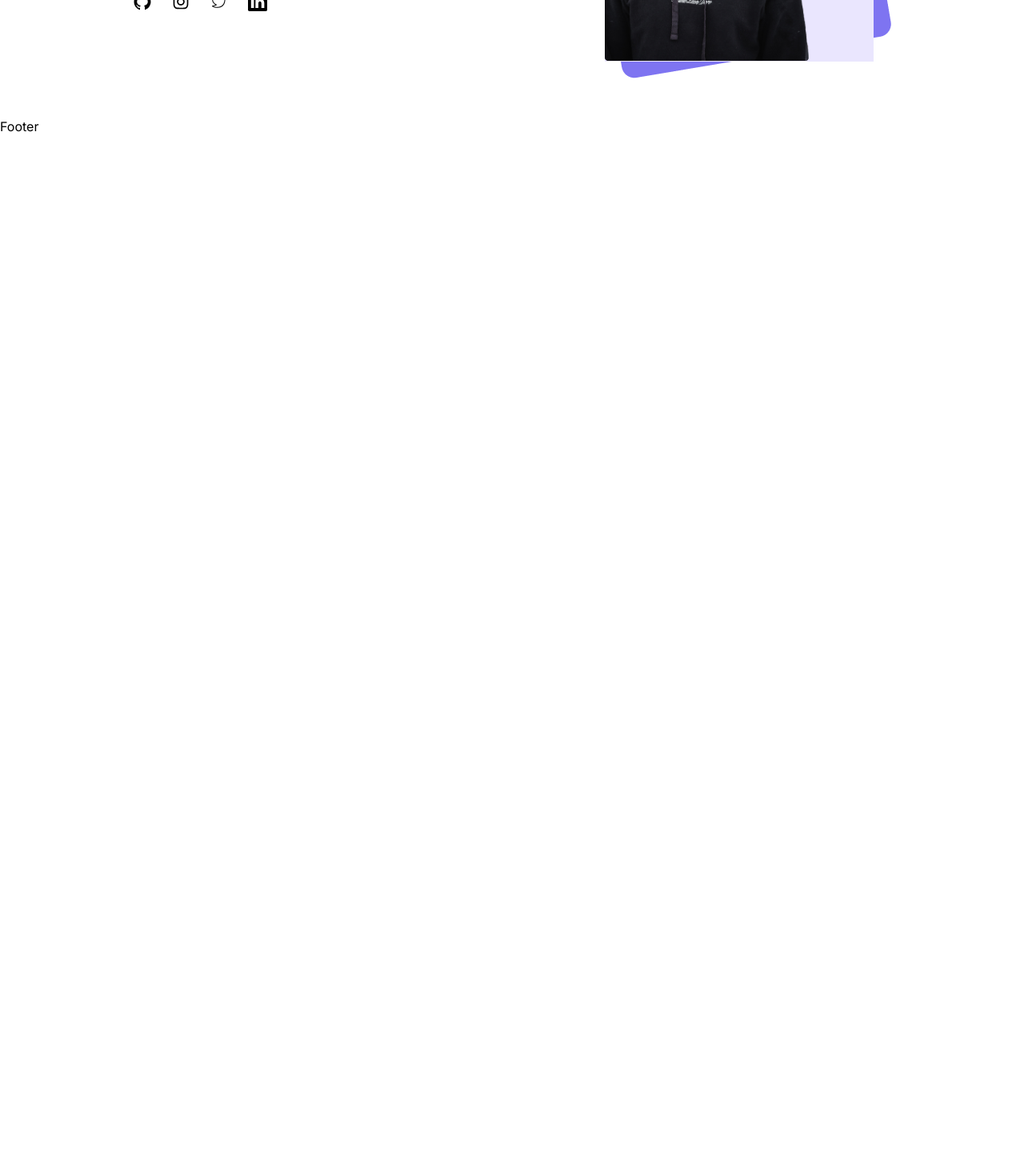
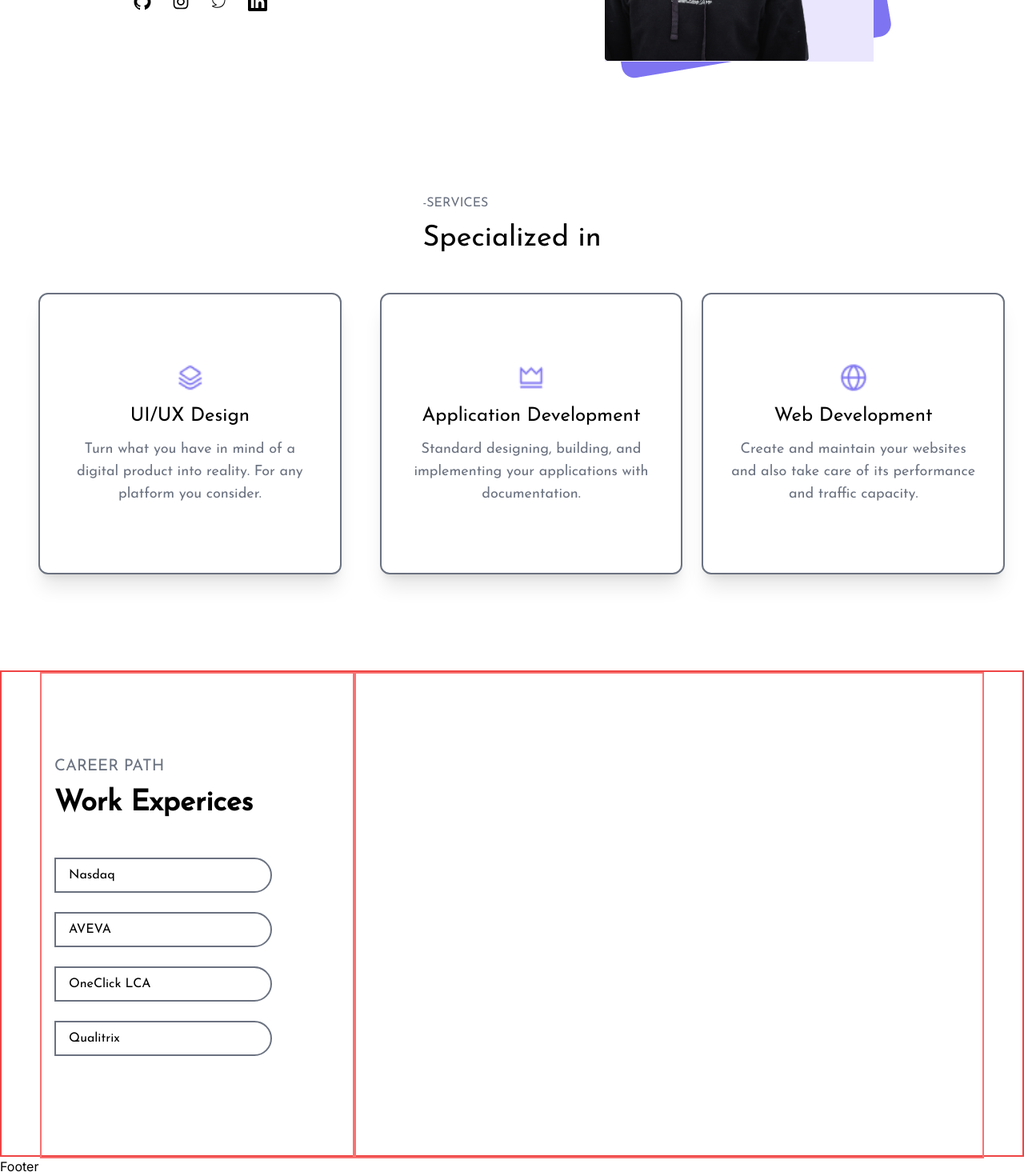
Before and after one commit to sunilhn27/pro, a Next.js app: page / in a window 1280 px wide. Shown: the part 567-2037 px from the top of the page at 80% size. Before the commit the page ends 800 px from the top, so only its background shows below. Built offline with nearby package versions, Linux system fonts and the light colour scheme.

Commit message:
added services and Model

```diff
--- /dev/null
+++ b/src/app/model/page.js
@@ -0,0 +1,12 @@
+import Home from '@/components/Home'
+import React from 'react'
+
+function page() {
+    return (
+        <div>
+            <Home/>
+        </div>
+    )
+}
+
+export default page
--- a/src/app/page.js
+++ b/src/app/page.js
@@ -1,4 +1,5 @@
 import CssUnits from '@/components/CssUnits'
+import Experience from '@/components/Experience'
 import Hero from '@/components/Hero'
 import Services from '@/components/Services'
 import Image from 'next/image'
@@ -7,6 +8,8 @@ export default function Home() {
   return (
     <main className='font-sans '>
       <Hero />
+      <Services/>
+      <Experience/>
     </main>
   )
 }
--- /dev/null
+++ b/src/components/Experience.js
@@ -0,0 +1,53 @@
+import Link from 'next/link'
+import React from 'react'
+
+function Experience() {
+
+
+    const companies = [
+
+
+        {
+            name: "Nasdaq"
+        },
+        {
+            name: "AVEVA"
+        },
+        {
+            name: "OneClick LCA"
+        },
+        {
+            name: "Qualitrix"
+        },
+    ]
+
+
+
+    return (
+        <section className='w-full h-[38rem] border-2 border-red-500'>
+            <div className='flex mx-12 '>
+
+                <div className='w-2/6 border-2 border-red-400 h-[38rem] flex flex-col justify-center px-4'>
+                    <div className='flex flex-col space-y-3'>
+                        <p className='text-xl uppercase text-gray-500'>career path</p>
+                        <h1 className='text-4xl font-bold'>Work Experices</h1>
+                    </div>
+                    <div className='mt-12 '>
+                        {companies.map((company, index) => {
+                            return (<div key={index} className='w-[17rem] border-2 border-gray-500 rounded-r-full px-4 py-2 mb-6 hover:bg-blue-600  hover:text-white'>
+                                <Link className='' href={""}>{company.name}</Link>
+                            </div>)
+                        }
+                        )}
+                    </div>
+                </div>
+                <div className='w-2/3 border-2 border-red-400 h-[38rem]' >
+
+                </div>
+
+            </div>
+        </section>
+    )
+}
+
+export default Experience
--- /dev/null
+++ b/src/components/Experience1.js
@@ -0,0 +1,67 @@
+"use client"
+import React, { useState } from 'react';
+
+const Experience = () => {
+
+
+    const companies = [
+        {
+            name: 'Company A',
+            roles: ['Role A1', 'Role A2'],
+            responsibilities: ['Responsibility A1', 'Responsibility A2']
+        },
+        {
+            name: 'Company B',
+            roles: ['Role B1', 'Role B2'],
+            responsibilities: ['Responsibility B1', 'Responsibility B2']
+        },
+        {
+            name: 'Company C',
+            roles: ['Role B1', 'Role B2'],
+            responsibilities: ['Responsibility B1', 'Responsibility B2']
+        },
+        // Add more companies here...
+    ];
+
+    const [selectedCompany, setSelectedCompany] = useState(0);
+
+    const handleCompanyClick = (index) => {
+        setSelectedCompany(index);
+    };
+
+    return (
+        <section className='mt-12'>
+            <div className='flex'>
+                <div className='w-1/4'>
+                    {companies.map((company, index) => (
+                        <div
+                            key={index}
+                            onClick={() => handleCompanyClick(index)}
+                            className={`cursor-pointer p-2 ${selectedCompany === index ? 'bg-gray-300' : ''
+                                }`}
+                        >
+                            {company.name}
+                        </div>
+                    ))}
+                </div>
+                <div className='w-3/4'>
+                    <h2>{companies[selectedCompany].name}</h2>
+                    <ul>
+                        {companies[selectedCompany].roles.map((role, index) => (
+                            <li key={index}>{role}</li>
+                        ))}
+                    </ul>
+                    <ul>
+                        {companies[selectedCompany].responsibilities.map(
+                            (responsibility, index) => (
+                                <li key={index}>{responsibility}</li>
+                            )
+                        )}
+                    </ul>
+                </div>
+            </div>
+        </section>
+    );
+};
+
+export default Experience;
--- /dev/null
+++ b/src/components/Home.js
@@ -0,0 +1,42 @@
+"use client"
+import React, { useState } from 'react'
+import Model from './Model'
+
+function Home() {
+
+    const [showModel, setShowModel] = useState(false);
+
+
+    const closeModel = () => {
+        setShowModel(false);
+    }
+
+    return (
+        <section className='max-w-4xl mx-auto mt-32'>
+            <div>Id eu aliquip est proident dolore consequat deserunt reprehenderit occaecat qui ut ea ut non. Esse consequat tempor occaecat est et deserunt culpa consectetur et. Cillum fugiat excepteur sunt minim nostrud irure exercitation pariatur. Ipsum Lorem reprehenderit fugiat minim nostrud ea nisi labore officia nostrud. Aliqua ex ad aute nostrud reprehenderit officia id non. Cillum proident nulla est officia cupidatat aliquip ad. Commodo exercitation amet culpa dolor aliqua nisi voluptate.
+
+                <div>
+                    Irure non incididunt sunt duis non in exercitation ut est et cillum. Labore duis irure velit do nisi qui magna deserunt veniam nostrud consectetur. Nulla consectetur voluptate consequat eiusmod proident fugiat et officia. Occaecat sunt eiusmod ad ullamco amet dolor aliquip sunt reprehenderit anim qui reprehenderit. Aliqua consequat fugiat veniam occaecat nisi dolor deserunt duis dolor cillum. Aute dolore elit elit mollit fugiat eiusmod consequat in quis ut amet anim.
+                </div>
+            </div>
+
+            <div>Id eu aliquip est proident dolore consequat deserunt reprehenderit occaecat qui ut ea ut non. Esse consequat tempor occaecat est et deserunt culpa consectetur et. Cillum fugiat excepteur sunt minim nostrud irure exercitation pariatur. Ipsum Lorem reprehenderit fugiat minim nostrud ea nisi labore officia nostrud. Aliqua ex ad aute nostrud reprehenderit officia id non. Cillum proident nulla est officia cupidatat aliquip ad. Commodo exercitation amet culpa dolor aliqua nisi voluptate.
+
+                <div>
+                    Irure non incididunt sunt duis non in exercitation ut est et cillum. Labore duis irure velit do nisi qui magna deserunt veniam nostrud consectetur. Nulla consectetur voluptate consequat eiusmod proident fugiat et officia. Occaecat sunt eiusmod ad ullamco amet dolor aliquip sunt reprehenderit anim qui reprehenderit. Aliqua consequat fugiat veniam occaecat nisi dolor deserunt duis dolor cillum. Aute dolore elit elit mollit fugiat eiusmod consequat in quis ut amet anim.
+                </div>
+            </div>
+
+            <div>Id eu aliquip est proident dolore consequat deserunt reprehenderit occaecat qui ut ea ut non. Esse consequat tempor occaecat est et deserunt culpa consectetur et. Cillum fugiat excepteur sunt minim nostrud irure exercitation pariatur. Ipsum Lorem reprehenderit fugiat minim nostrud ea nisi labore officia nostrud. Aliqua ex ad aute nostrud reprehenderit officia id non. Cillum proident nulla est officia cupidatat aliquip ad. Commodo exercitation amet culpa dolor aliqua nisi voluptate.
+
+                <div>
+                    Irure non incididunt sunt duis non in exercitation ut est et cillum. Labore duis irure velit do nisi qui magna deserunt veniam nostrud consectetur. Nulla consectetur voluptate consequat eiusmod proident fugiat et officia. Occaecat sunt eiusmod ad ullamco amet dolor aliquip sunt reprehenderit anim qui reprehenderit. Aliqua consequat fugiat veniam occaecat nisi dolor deserunt duis dolor cillum. Aute dolore elit elit mollit fugiat eiusmod consequat in quis ut amet anim.
+                </div>
+            </div>
+            <button onClick={() => setShowModel(true)} className='border-2 border-e-gray-500 rounded-md px-4 py-2 '>Show Model</button>
+            {showModel && <Model closeModel={closeModel} />}
+        </section>
+    )
+}
+
+export default Home
--- /dev/null
+++ b/src/components/Model.js
@@ -0,0 +1,26 @@
+import React, { useState } from 'react'
+
+function Model({ closeModel}) {
+
+    return (
+        <div className='fixed inset-0 bg-black text-white bg-opacity-20 backdrop-blur-sm flex justify-center items-center '>
+
+            <div className='w-[430px] 4-[250px] bg-white text-black rounded-lg shadow-xl'>
+                <div className='px-6 py-6 space-y-3'>
+                    <div className='flex justify-between'>
+                        <h1 className='text-3xl'>Are you Sure?</h1>
+                        <button onClick={closeModel}  className='text-2xl font-bold'>X</button>
+                    </div>
+
+                    <p className='text-gray-500'>Do you really want to delete this Record</p>
+                    <div className='flex space-x-3'>
+                        <button onClick={closeModel} className='border-2 border-gray-500 px-4 py-2 rounded-lg '>Cancel</button>
+                        <button onClick={closeModel} className='border-2 border-gray-500 px-4 py-2 rounded-lg bg-red-600 text-white'>Delete</button>
+                    </div>
+                </div>
+            </div>
+        </div>
+    )
+}
+
+export default Model
--- a/src/components/Nav.js
+++ b/src/components/Nav.js
@@ -22,7 +22,9 @@ function NavBar() {
     return (
         <section className="mt-12 px-4 ">
             <nav className="flex items-center justify-between md:justify-evenly">
-                {theme === "light" ? (<Image src={Logo} alt='Logo' className='text-white' />) : (<Image src={LogoWhite} alt='Logo' className='text-white' />)}
+                {theme === "light" ? (<Image src={Logo} alt='Logo' className='text-white' />) : (
+                    <Link href={"/"}>
+                        <Image src={LogoWhite} alt='Logo' className='text-white' /></Link>)}
 
                 <div className="hidden md:flex space-x-10 ">
                     <Link href={"/"}>Services</Link>
--- a/src/components/NavBar.js
+++ b/src/components/NavBar.js
@@ -6,15 +6,17 @@ import Link from 'next/link'
 import Image from 'next/image'
 import second from '@/asserts/images/moon.png'
 import { BsSun, BsFillMoonFill } from 'react-icons/bs'
-import {RxHamburgerMenu} from 'react-icons/rx'
-import {AiOutlineClose} from 'react-icons/ai'
+import { RxHamburgerMenu } from 'react-icons/rx'
+import { AiOutlineClose } from 'react-icons/ai'
 
 
 function NavBar() {
     return (
         <section className='mt-10 '>
             <nav className='justify-between  mx-[10%] flex items-center px-1'>
-                <Image src={Logo} />
+                <Link href={"/"}>
+                    <Image src={Logo} />
+                </Link>
                 <div className='space-x-7'>
                     <Link href={"/"}>Services</Link>
                     <Link href={"/"}>Portfolios</Link>
@@ -22,7 +24,7 @@ function NavBar() {
                     <Link href={"/"}>Blog</Link>
                 </div>
                 <div className='flex space-x-6 items-center'>
-                    <RxHamburgerMenu className='w-6 h-6'/>
+                    <RxHamburgerMenu className='w-6 h-6' />
                     <button className='bg-gray-500 rounded-md px-4 py-2'>Resume</button>
                 </div>
             </nav>
--- a/src/components/Services.js
+++ b/src/components/Services.js
@@ -7,38 +7,32 @@ import Globe from '@/asserts/images/services/globe.png'
 function Services() {
 
 
-    const Service = ({ img, title, para }) => {
+    const Card = ({ img, title, desc }) => {
         return (
-            <div className='w-[360px] h-[290px] shadow-lg dark:border-2 rounded-lg'>
-                <div className='flex flex-col  items-center py-16 space-y-3'>
-                    <Image src={img} alt='ux' />
-                    <h1>{title}</h1>
-                    <p className='w-[250px] text-center'>{para}</p>
+            <>
+                <div className='w-[22rem] h-[14rem] md:w-[28rem] md:h-[22rem] shadow-xl  border-gray-500 border-2 py-8 flex mx-6 rounded-xl mb-6'>
+                    <div className='flex flex-col justify-center items-center space-y-3'>
+                        <Image src={img} className='w-10 h-10' alt='App' />
+                        <h1 className='md:text-2xl'>{title}</h1>
+                        <p className='px-[1rem] md:px-[2rem] text-center md:text-lg text-gray-500'>{desc}</p>
+                    </div>
                 </div>
-            </div>)
+            </>
+        )
     }
 
-    const appData = "Turn what you have in mind of a digital product into reality. For any platform you consider."
-
-
-    const appDev = "Standard designing, building, and implementing your applications with documentation."
-
-
-    const webDev = "Create and maintain your websites and also take care of its performance and traffic capacity."
-
     return (
-        <section className='mt-48 md:mt-32 h-[670px] w-full '>
-            <div className='flex flex-col items-center space-y-2 mb-12'>
-                <p className='text-gray-500'>SERVICES</p>
-                <h1 className='text-4xl font-semibold'>Specialized in</h1>
+        <section className='my-24'>
+            <div className='flex mx-auto justify-center mb-12'>
+                <div className='flex flex-col space-y-3'>
+                    <h3 className='text-gray-500 uppercase'>-Services</h3>
+                    <h1 className='text-4xl'>Specialized in</h1>
+                </div>
             </div>
-            <div className='flex justify-center'>
-                <div className='grid gap-8 sm:grid-cols-3'>
-                    <Service img={App} title={"UI/UX Design"} para={appData} />
-                    <Service img={Crown} title={"Application Development"} para={appDev} />
-                    <Service img={Globe} title={"Web Development"} para={webDev} />
-
-                </div>
+            <div className=' flex flex-col  md:flex-row items-center justify-center md:space-x-6 px-6'>
+                <Card img={App} title={"UI/UX Design"} desc={"Turn what you have in mind of a digital product into reality. For any platform you consider."} />
+                <Card img={Crown} title={"Application Development"} desc={"Standard designing, building, and implementing your applications with documentation."} />
+                <Card img={Globe} title={"Web Development"} desc={"Create and maintain your websites and also take care of its performance and traffic capacity."} />
             </div>
         </section>
     )
```
